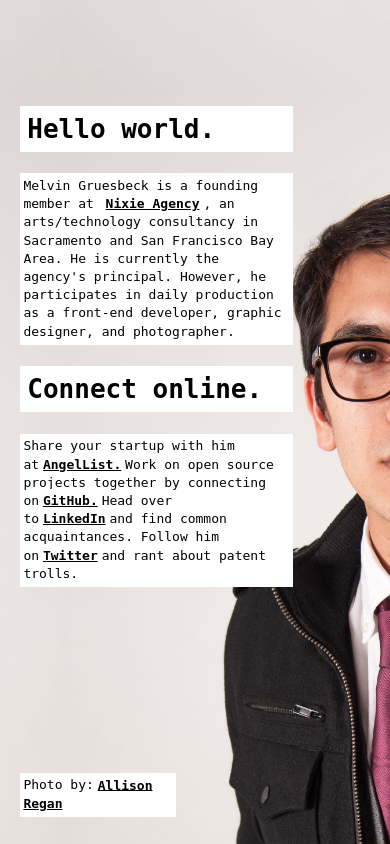
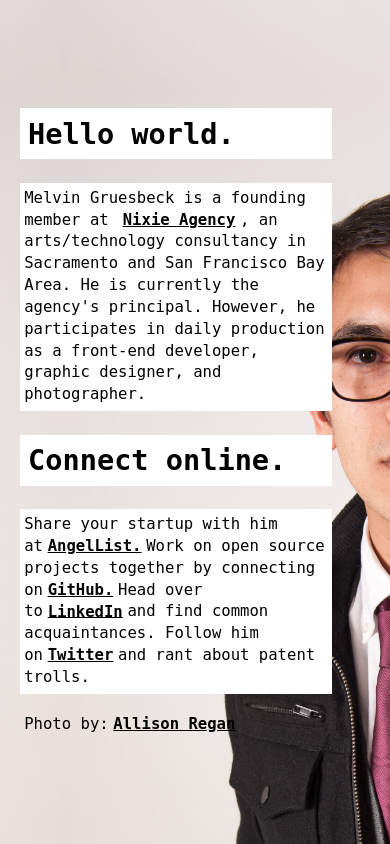
Before and after one commit to mgruesbeck/mgruesbeck.github.io, a PHP site: page /index.html in a window 390 px wide. Run offline with PHP 8.4, Linux system fonts and the light colour scheme; some libraries are stand-ins or nearby versions.

Commit message:
minimizing design

```diff
--- a/index.html
+++ b/index.html
@@ -10,42 +10,12 @@
       <p>Melvin Gruesbeck is a founding member at <a href="http://www.nixieagency.com">Nixie Agency</a>, an arts/technology consultancy in Sacramento and San Francisco Bay Area. He is currently the agency's principal. However, he participates in daily production as a front-end developer, graphic designer, and photographer.</p>
       <h1>Connect online.</h1>
       <p>Share your startup with him at<a href="https://angel.co/mgruesbeck">AngelList.</a>Work on open source projects together by connecting on<a href="https://github.com/mgruesbeck">GitHub.</a>Head over to<a href="http://www.linkedin.com/pub/melvin-gruesbeck/50/485/b89/">LinkedIn</a>and find common acquaintances. Follow him on<a href="https://twitter.com/melvingruesbeck">Twitter</a>and rant about patent trolls.
+      <p class="credit">Photo by:<a href="http://allisonreganphotography.wordpress.com/">Allison Regan</a></p>
     </section>
-		<div class="credit">
-			<p>Photo by:<a href="http://allisonreganphotography.wordpress.com/">Allison Regan</a></p>
-		</div>
 </body>
 <script src="http://ajax.googleapis.com/ajax/libs/jquery/1.4.2/jquery.min.js"></script>
 <script src="javascript/jquery.backstretch.min.js"></script>
 <script>
     $.backstretch("images/melvin-gruesbeck-sq1.jpg");
 </script>
-
-<!-- analytics.js -->
-<script>
-  (function(i,s,o,g,r,a,m){i['GoogleAnalyticsObject']=r;i[r]=i[r]||function(){
-  (i[r].q=i[r].q||[]).push(arguments)},i[r].l=1*new Date();a=s.createElement(o),
-  m=s.getElementsByTagName(o)[0];a.async=1;a.src=g;m.parentNode.insertBefore(a,m)
-  })(window,document,'script','//www.google-analytics.com/analytics.js','ga');
-
-  ga('create', 'UA-41278174-3', 'melvingruesbeck.com');
-  ga('require', 'linkid', 'linkid.js');
-  ga('send', 'pageview');
-</script>
-
-<!-- ga.js -->
-<script type="text/javascript">
-  var _gaq = _gaq || [];
-  var pluginUrl =
- '//www.google-analytics.com/plugins/ga/inpage_linkid.js';
-_gaq.push(['_require', 'inpage_linkid', pluginUrl]);
-  _gaq.push(['_setAccount', 'UA-41278174-3']);
-  _gaq.push(['_trackPageview']);
-
-  (function() {
-    var ga = document.createElement('script'); ga.type = 'text/javascript'; ga.async = true;
-    ga.src = ('https:' == document.location.protocol ? 'https://' : 'http://') + 'stats.g.doubleclick.net/dc.js';
-    var s = document.getElementsByTagName('script')[0]; s.parentNode.insertBefore(ga, s);
-  })();
-</script>
 </html>
--- a/stylesheets/style.css
+++ b/stylesheets/style.css
@@ -1,5 +1,4 @@
-/* text */
-p, h1, h2, a {
+p, h1, a {
     background-color: #fff;
     font-family: monospace;
     color: #000;
@@ -19,34 +18,53 @@ section {
     position: absolute;
     top: 10%;
     left: 5%;
-        width: 30%;
+}
+.credit, .credit a {
+    background-color: transparent;
+}
+@media (min-width: 180px) and (max-width: 329px) {
+    p {
+        font-size: 1.3em;
+    }
+    h1 {
+        font-size: 2.3em;
+    }
+    section {
+        width: 90%;
     }
     .credit {
-        position: absolute;
-        top: 90%;
-        left: 5%;
+        display: none;
     }
-@media (max-width: 480px) {
+}
+@media (min-width: 330px) and (max-width: 555px) {
+    p {
+        font-size: 1.2em;
+    }
+    h1 {
+        font-size: 2.2em;
+    }
     section {
         width: 80%;
     }
-    .credit {
-            width: 55%;
 }
+@media (min-width: 556px) and (max-width: 767px) {
+    p {
+        font-size: 1.1em;
     }
-@media (max-width: 767px) {
+    h1 {
+        font-size: 2.1em;
+    }
     section {
         width: 70%;
-    }
-    .credit {
-            width: 40%;
     }
 }
 @media (min-width: 768px) and (max-width: 979px) {
     section {
         width: 55%;
     }
-    .credit {
-            width: 25%;
+}
+@media (min-width: 980px) {
+    section {
+        width: 30%;
     }
 }
```
Lines whose indentation alone changed are shown as unchanged.
